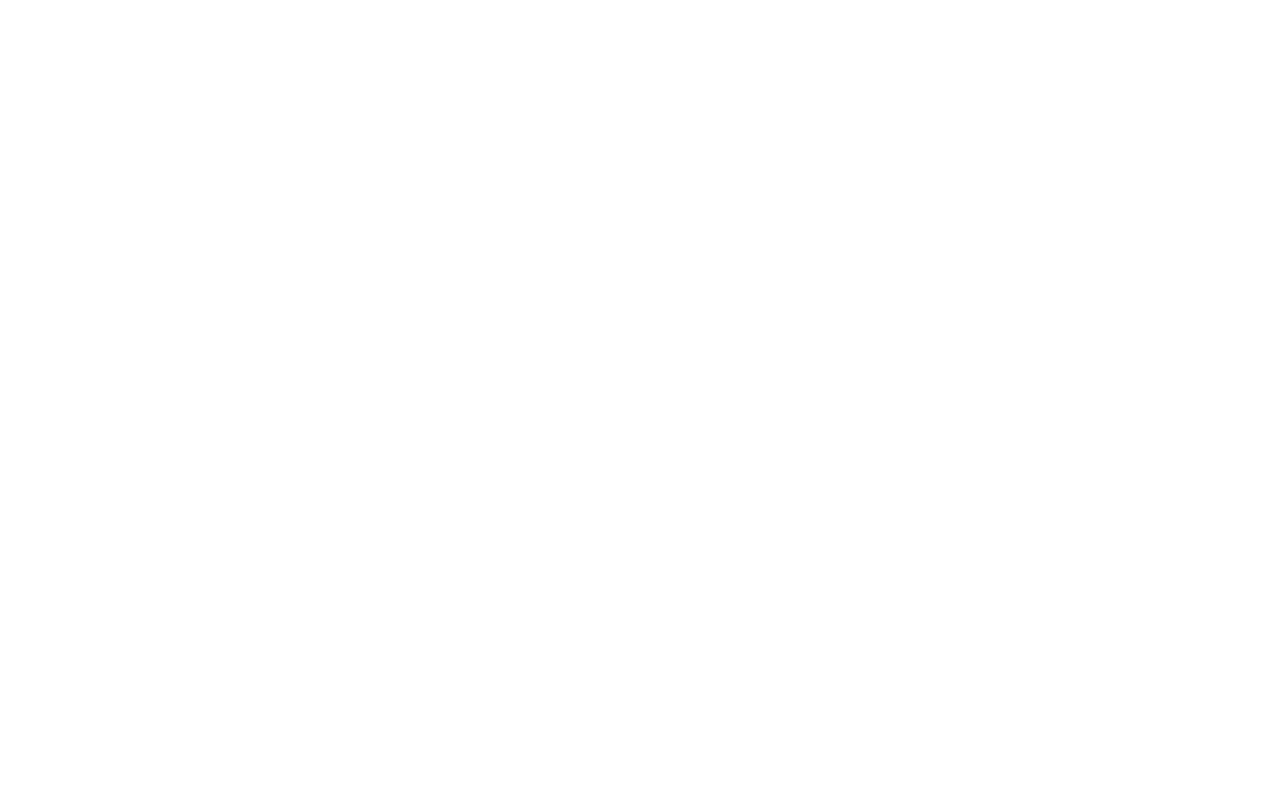
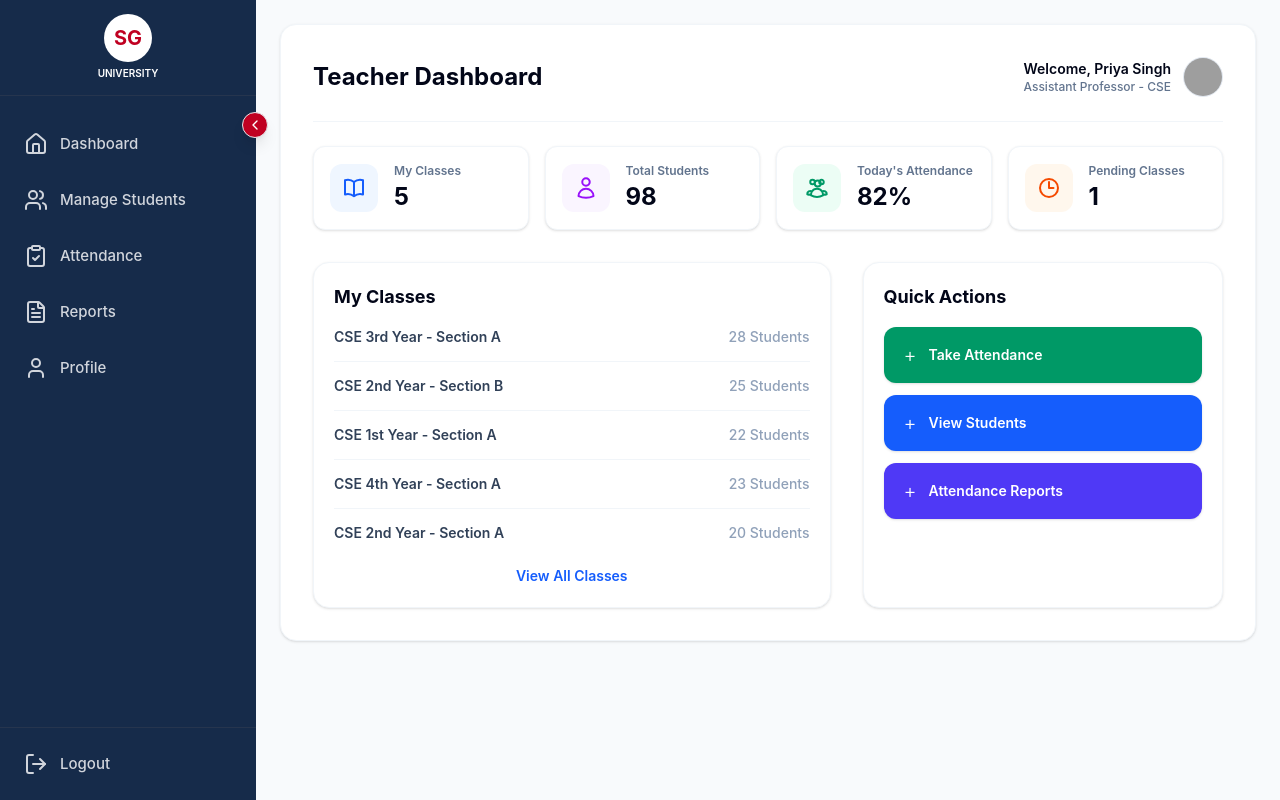
Before and after one commit to Nikhilguleria98/SGGS-Attendance-system, a React (Vite) app in the folder client/: page /teacher/teacherdashboard in a window 1280 px wide. Before the commit this address had no page. Built offline with nearby package versions, Linux system fonts and the light colour scheme; grey boxes are pictures that could not be loaded.

Commit message:
Teacher dashboard

```diff
--- a/client/src/App.jsx
+++ b/client/src/App.jsx
@@ -12,6 +12,7 @@
 import Aboutuspage from './Pages/Defaultpages/Aboutuspage';
 import Contactuspage from './Pages/Defaultpages/Contactuspage';
 import TeacherHome from './Pages/Teacherspages/TeacherHome';
+import TeacherDashboard from './components/TeachersComp/TeacherDashboard';
 
 const App = () => {
   return (
@@ -28,7 +29,7 @@
       {/* Teacher Routes */}
       <Route path="/teacher" element={<DashboardLayout role="teacher" />}>
         <Route path="dashboard"         element={<TeacherHome />} />
-        <Route path="manage-students"   element={<div className="p-8"><h1 className="text-2xl font-bold">Manage Students</h1></div>} />
+        <Route path="teacherdashboard"   element={<TeacherDashboard />} />
         <Route path="attendance"        element={<div className="p-8"><h1 className="text-2xl font-bold">Mark Attendance</h1></div>} />
         <Route path="reports"           element={<div className="p-8"><h1 className="text-2xl font-bold">Attendance Reports</h1></div>} />
         <Route path="profile"           element={<div className="p-8"><h1 className="text-2xl font-bold">Teacher Profile</h1></div>} />
--- /dev/null
+++ b/client/src/Pages/Teacherspages/Teachermain.jsx
@@ -0,0 +1,12 @@
+import React from 'react'
+import TeacherDashboard from '../../components/TeachersComp/TeacherDashboard'
+
+const Teachermain = () => {
+  return (
+    <div>
+        <TeacherDashboard/>
+    </div>
+  )
+}
+
+export default Teachermain
--- /dev/null
+++ b/client/src/components/TeachersComp/TeacherDashboard.jsx
@@ -0,0 +1,149 @@
+import React from 'react';
+
+export default function TeacherDashboard() {
+  // Mock data representing the class list
+  const classesData = [
+    { name: 'CSE 3rd Year - Section A', students: 28 },
+    { name: 'CSE 2nd Year - Section B', students: 25 },
+    { name: 'CSE 1st Year - Section A', students: 22 },
+    { name: 'CSE 4th Year - Section A', students: 23 },
+    { name: 'CSE 2nd Year - Section A', students: 20 },
+  ];
+
+  return (
+    <div className="min-h-screen bg-slate-50 p-6 font-sans antialiased text-slate-800">
+      <div className="max-w-6xl mx-auto bg-white rounded-2xl shadow-sm border border-slate-100 p-6 md:p-8">
+
+        {/* --- HEADER SECTION --- */}
+        <div className="flex flex-col sm:flex-row justify-between items-start sm:items-center border-b border-slate-100 pb-6 mb-6 gap-4">
+          <div>
+            <h1 className="text-2xl font-bold text-slate-950">Teacher Dashboard</h1>
+          </div>
+
+          <div className="flex items-center gap-3 self-end sm:self-auto">
+            <div className="text-right">
+              <p className="text-sm font-semibold text-slate-950">Welcome, Priya Singh</p>
+              <p className="text-xs text-slate-500 font-medium">Assistant Professor - CSE</p>
+            </div>
+            {/* Placeholder Profile Image */}
+            <div className="w-10 h-10 rounded-full bg-slate-200 overflow-hidden border border-slate-200">
+              <img
+                src="https://images.unsplash.com/photo-1494790108377-be9c29b29330?auto=format&fit=crop&q=80&w=120"
+                alt="Priya Singh"
+                className="w-full h-full object-cover"
+              />
+            </div>
+          </div>
+        </div>
+
+        {/* --- METRIC CARDS GRID --- */}
+        <div className="grid grid-cols-1 sm:grid-cols-2 lg:grid-cols-4 gap-4 mb-8">
+
+          {/* Card 1: My Classes */}
+          <div className="flex items-center gap-4 p-4 bg-white rounded-xl border border-slate-100 shadow-sm">
+            <div className="p-3 bg-blue-50 text-blue-600 rounded-xl">
+              <svg className="w-6 h-6" fill="none" stroke="currentColor" strokeWidth="2" viewBox="0 0 24 24">
+                <path strokeLinecap="round" strokeLinejoin="round" d="M12 6.042A8.967 8.967 0 006 3.75c-1.052 0-2.062.18-3 .512v14.25A8.987 8.987 0 016 18c2.305 0 4.408.867 6 2.292m0-14.25a8.966 8.966 0 016-2.292c1.052 0 2.062.18 3 .512v14.25A8.987 8.987 0 0018 18a8.967 8.967 0 00-6 2.292m0-14.25v14.25" />
+              </svg>
+            </div>
+            <div>
+              <p className="text-xs font-semibold text-slate-500">My Classes</p>
+              <p className="text-2xl font-bold text-slate-950 mt-0.5">5</p>
+            </div>
+          </div>
+
+          {/* Card 2: Total Students */}
+          <div className="flex items-center gap-4 p-4 bg-white rounded-xl border border-slate-100 shadow-sm">
+            <div className="p-3 bg-purple-50 text-purple-600 rounded-xl">
+              <svg className="w-6 h-6" fill="none" stroke="currentColor" strokeWidth="2" viewBox="0 0 24 24">
+                <path strokeLinecap="round" strokeLinejoin="round" d="M15.75 6a3.75 3.75 0 11-7.5 0 3.75 3.75 0 017.5 0zM4.501 20.118a7.5 7.5 0 0114.998 0A17.933 17.933 0 0112 21.75c-2.676 0-5.216-.584-7.499-1.632z" />
+              </svg>
+            </div>
+            <div>
+              <p className="text-xs font-semibold text-slate-500">Total Students</p>
+              <p className="text-2xl font-bold text-slate-950 mt-0.5">98</p>
+            </div>
+          </div>
+
+          {/* Card 3: Today's Attendance */}
+          <div className="flex items-center gap-4 p-4 bg-white rounded-xl border border-slate-100 shadow-sm">
+            <div className="p-3 bg-emerald-50 text-emerald-600 rounded-xl">
+              <svg className="w-6 h-6" fill="none" stroke="currentColor" strokeWidth="2" viewBox="0 0 24 24">
+                <path strokeLinecap="round" strokeLinejoin="round" d="M18 18.72a9.094 9.094 0 003.741-.479 3 3 0 00-4.682-2.72m.94 3.198l.001.031c0 .225-.012.447-.037.666A11.944 11.944 0 0112 21c-2.17 0-4.207-.576-5.963-1.584A6.062 6.062 0 016 18.719m12 0a5.971 5.971 0 00-.941-3.197m0 0A5.995 5.995 0 0012 12.75a5.995 5.995 0 00-5.058 2.772m0 0a3 3 0 00-4.681 2.72 8.986 8.986 0 003.74.477m.94-3.197a5.971 5.971 0 00-.94 3.197M15.75 7.5a3 3 0 11-6 0 3 3 0 016 0zM5.25 6a2.25 2.25 0 114.5 0 2.25 2.25 0 01-4.5 0zM14.25 6a2.25 2.25 0 114.5 0 2.25 2.25 0 01-4.5 0z" />
+              </svg>
+            </div>
+            <div>
+              <p className="text-xs font-semibold text-slate-500">Today's Attendance</p>
+              <p className="text-2xl font-bold text-slate-950 mt-0.5">82%</p>
+            </div>
+          </div>
+
+          {/* Card 4: Pending Classes */}
+          <div className="flex items-center gap-4 p-4 bg-white rounded-xl border border-slate-100 shadow-sm">
+            <div className="p-3 bg-orange-50 text-orange-600 rounded-xl">
+              <svg className="w-6 h-6" fill="none" stroke="currentColor" strokeWidth="2" viewBox="0 0 24 24">
+                <path strokeLinecap="round" strokeLinejoin="round" d="M12 6v6h4.5m4.5 0a9 9 0 11-18 0 9 9 0 0118 0z" />
+              </svg>
+            </div>
+            <div>
+              <p className="text-xs font-semibold text-slate-500">Pending Classes</p>
+              <p className="text-2xl font-bold text-slate-950 mt-0.5">1</p>
+            </div>
+          </div>
+
+        </div>
+
+        {/* --- MAIN CONTENT AREA --- */}
+        <div className="grid grid-cols-1 lg:grid-cols-12 gap-8">
+
+          {/* Left Column: My Classes List */}
+          <div className="lg:col-span-7 bg-white rounded-2xl border border-slate-100 p-5 shadow-sm">
+            <h2 className="text-lg font-bold text-slate-950 mb-4">My Classes</h2>
+
+            <div className="divide-y divide-slate-100">
+              {classesData.map((cls, index) => (
+                <div key={index} className="flex justify-between items-center py-3.5 first:pt-0 last:pb-0">
+                  <span className="text-sm font-semibold text-slate-700">{cls.name}</span>
+                  <span className="text-sm font-medium text-slate-400">{cls.students} Students</span>
+                </div>
+              ))}
+            </div>
+
+            <div className="mt-5 text-center">
+              <button className="text-sm font-semibold text-blue-600 hover:text-blue-700 hover:underline transition-all">
+                View All Classes
+              </button>
+            </div>
+          </div>
+
+          {/* Right Column: Quick Actions */}
+          <div className="lg:col-span-5 bg-white rounded-2xl border border-slate-100 p-5 shadow-sm">
+            <h2 className="text-lg font-bold text-slate-950 mb-4">Quick Actions</h2>
+
+            <div className="flex flex-col gap-3">
+              {/* Action 1: Take Attendance */}
+              <button className="flex items-center justify-start gap-3 w-full bg-emerald-600 hover:bg-emerald-700 text-white font-medium px-5 py-3.5 rounded-xl shadow-sm transition-all active:scale-[0.99]">
+                <span className="text-xl font-light">+</span>
+                <span className="text-sm font-semibold">Take Attendance</span>
+              </button>
+
+              {/* Action 2: View Students */}
+              <button className="flex items-center justify-start gap-3 w-full bg-blue-600 hover:bg-blue-700 text-white font-medium px-5 py-3.5 rounded-xl shadow-sm transition-all active:scale-[0.99]">
+                <span className="text-xl font-light">+</span>
+                <span className="text-sm font-semibold">View Students</span>
+              </button>
+
+              {/* Action 3: Attendance Reports */}
+              <button className="flex items-center justify-start gap-3 w-full bg-indigo-600 hover:bg-indigo-700 text-white font-medium px-5 py-3.5 rounded-xl shadow-sm transition-all active:scale-[0.99]">
+                <span className="text-xl font-light">+</span>
+                <span className="text-sm font-semibold">Attendance Reports</span>
+              </button>
+            </div>
+          </div>
+
+        </div>
+
+      </div>
+    </div>
+  );
+}
```
Also changed, not shown: 1 other file (tests, documents, lock files or other folders).
